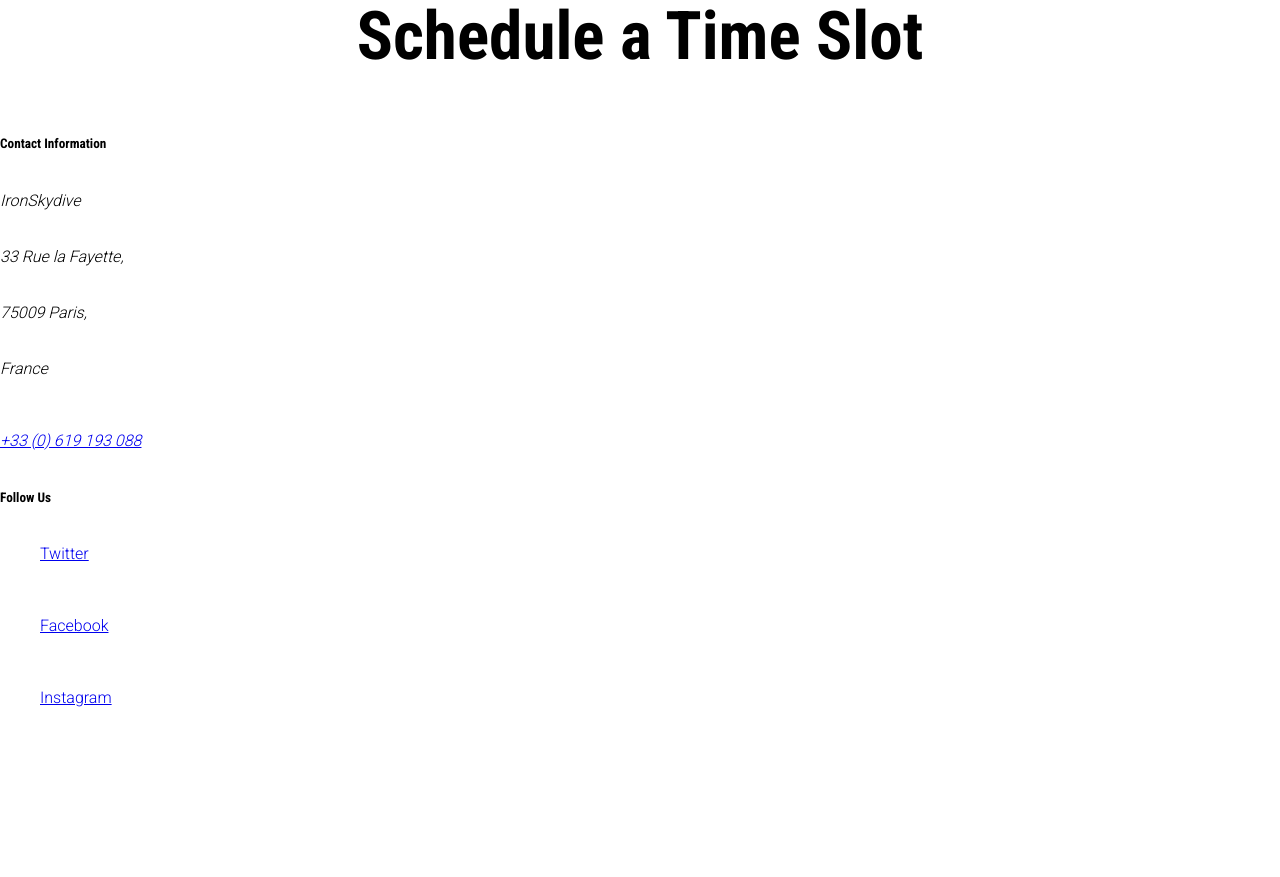
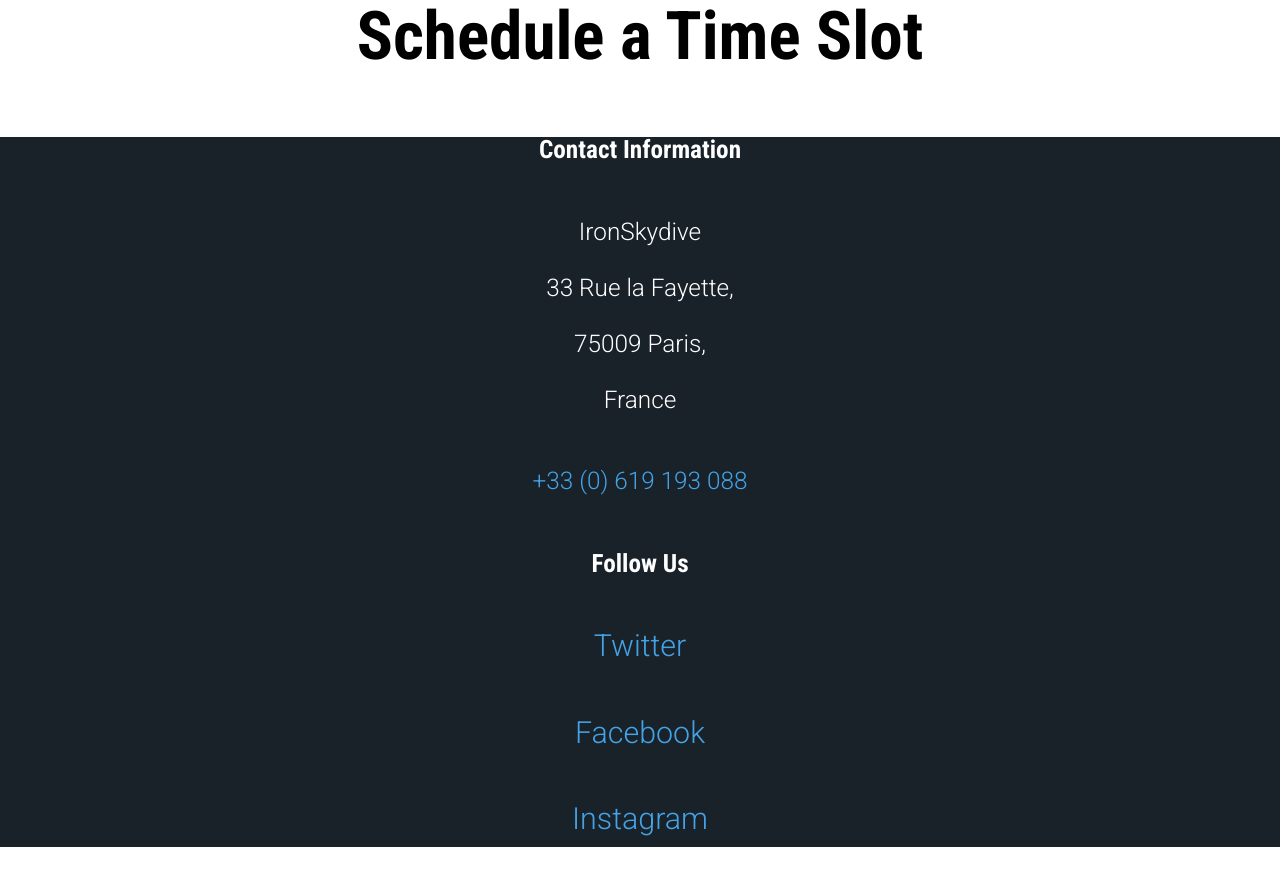
Before and after one commit to ironhack-web-1/w1d3-lab-css-ironskydive-2-evagapi, a plain HTML site: page index.html in a window 1280 px wide. Shown: the part 5011-5888 px from the top of the page. Before the commit the page ends 5753 px from the top, so only its background shows below. Drawn offline with Linux system fonts and the light colour scheme.

Commit message:
feat: add style to footer

```diff
--- a/css/style.css
+++ b/css/style.css
@@ -120,3 +120,23 @@
   width: 250px;
   height: 180px;
 }
+
+.footer {
+  text-align: center;
+  font-size: 1.9em;
+}
+
+.address {
+  font-style: normal;
+  font-size: 0.8em;
+}
+
+.footer a {
+  color: rgb(67, 163, 230);
+  text-decoration: none;
+}
+
+.footer ul {
+  list-style: none;
+  padding: 0;
+}
--- a/index.html
+++ b/index.html
@@ -176,7 +176,7 @@
       </table>
       <h3>Schedule a Time Slot</h3>
     </section>
-    <footer id="contact-information">
+    <footer id="contact-information" class="dark-background footer">
       <section>
         <h5>Contact Information</h5>
         <address class="address">
```
